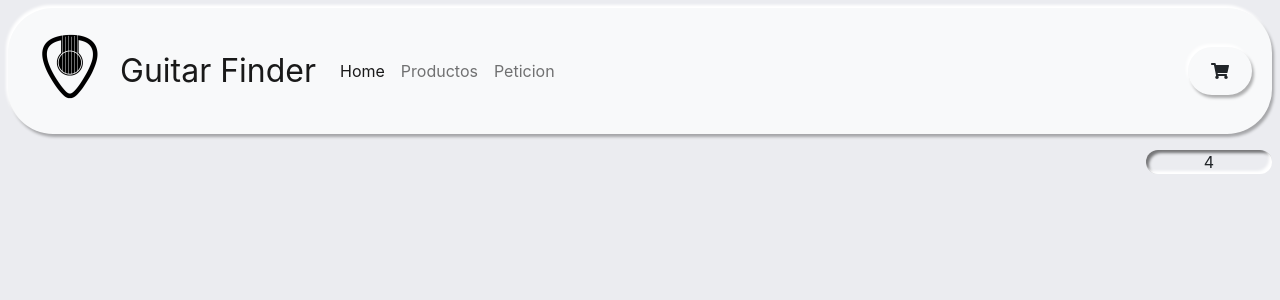
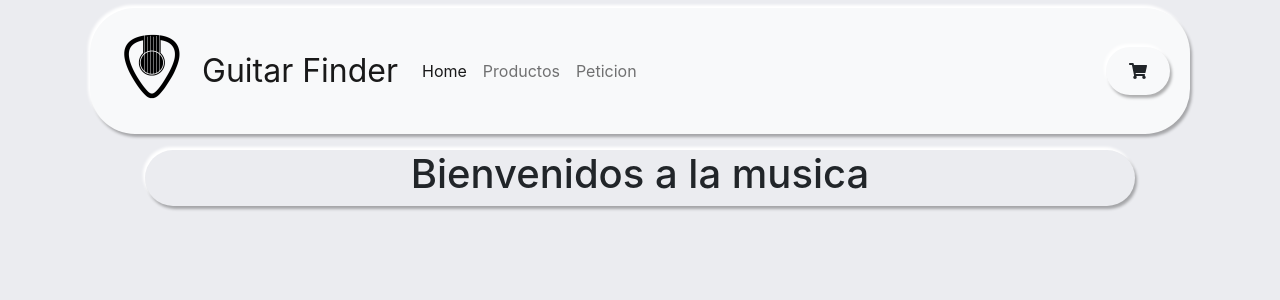
Before and after one commit to Reccount/ecomercecontreras, a React (Create React App) app: page / in a window 1280 px wide. Shown: the top 300 px of the page. Built offline with nearby package versions, Linux system fonts and the light colour scheme.

Commit message:
add carWidget y list container

```diff
--- a/src/App.js
+++ b/src/App.js
@@ -7,11 +7,9 @@ import './css/estructura.css';
 
 function App() {
   return (
-    <div className="App">
-      <header>
-      </header>
+    <div className="App container">
       <NavBar></NavBar>
-      <ListContainer nitem = {4}/>
+      <ListContainer title = "Bienvenidos a la musica"/>
     </div>
   );
 }
--- a/src/components/ListContainer.jsx
+++ b/src/components/ListContainer.jsx
@@ -2,12 +2,12 @@
 
 
 function ListContainer(props) {
-    const {nitem}= props;
+    const {title}= props;
     return (
 
     <div className="neo-container list-container">
-        <div className="ex region-in list-container-children">
-            <span>{nitem}</span>
+        <div className="ex region-out list-container-children">
+            <h1>{title}</h1>
         </div>
 
     </div>
--- a/src/css/estructura.css
+++ b/src/css/estructura.css
@@ -26,11 +26,11 @@
 .list-container{
 	display: flex;
     flex-direction: row;
-    justify-content: flex-end;
+    justify-content: center;
     align-items: center;
 }
 .list-container-children{
-	width: 10%;
+	width: 90%;
     display: flex;
     flex-direction: row;
     justify-content: center;
```
